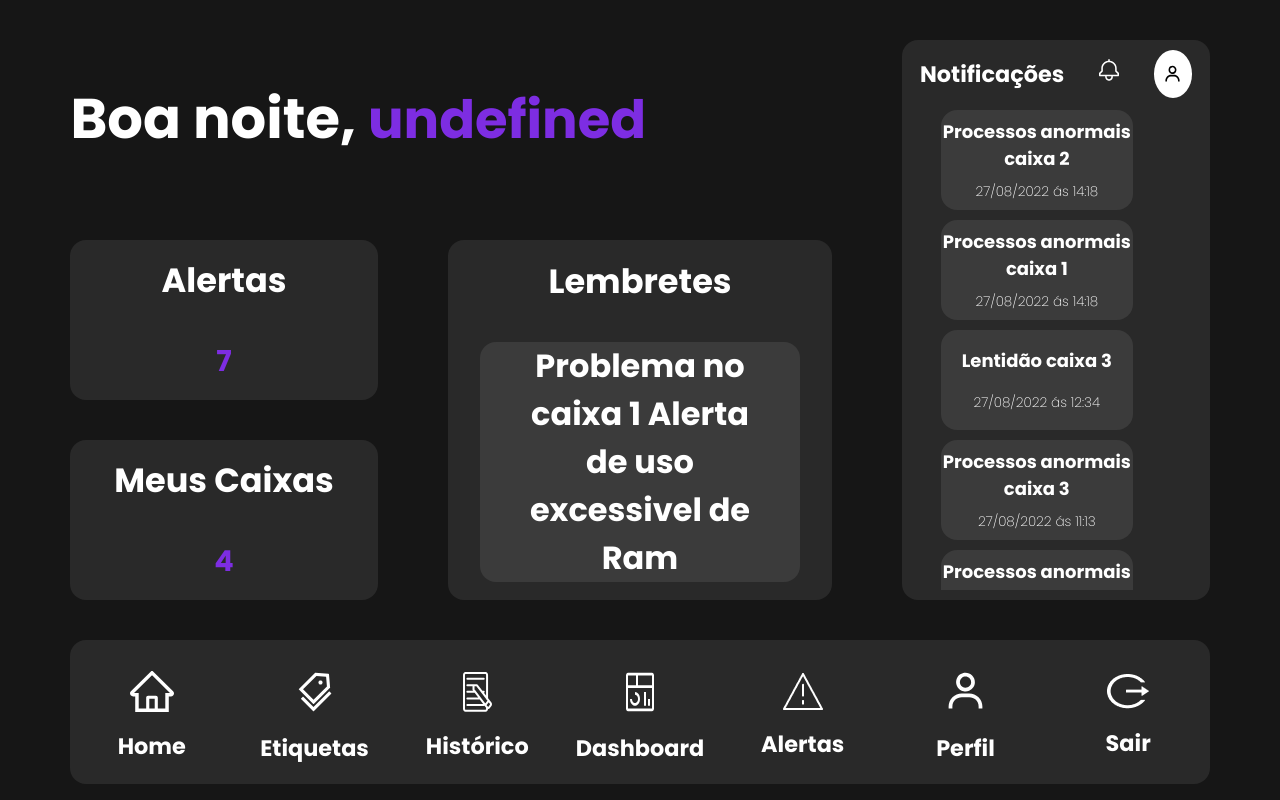
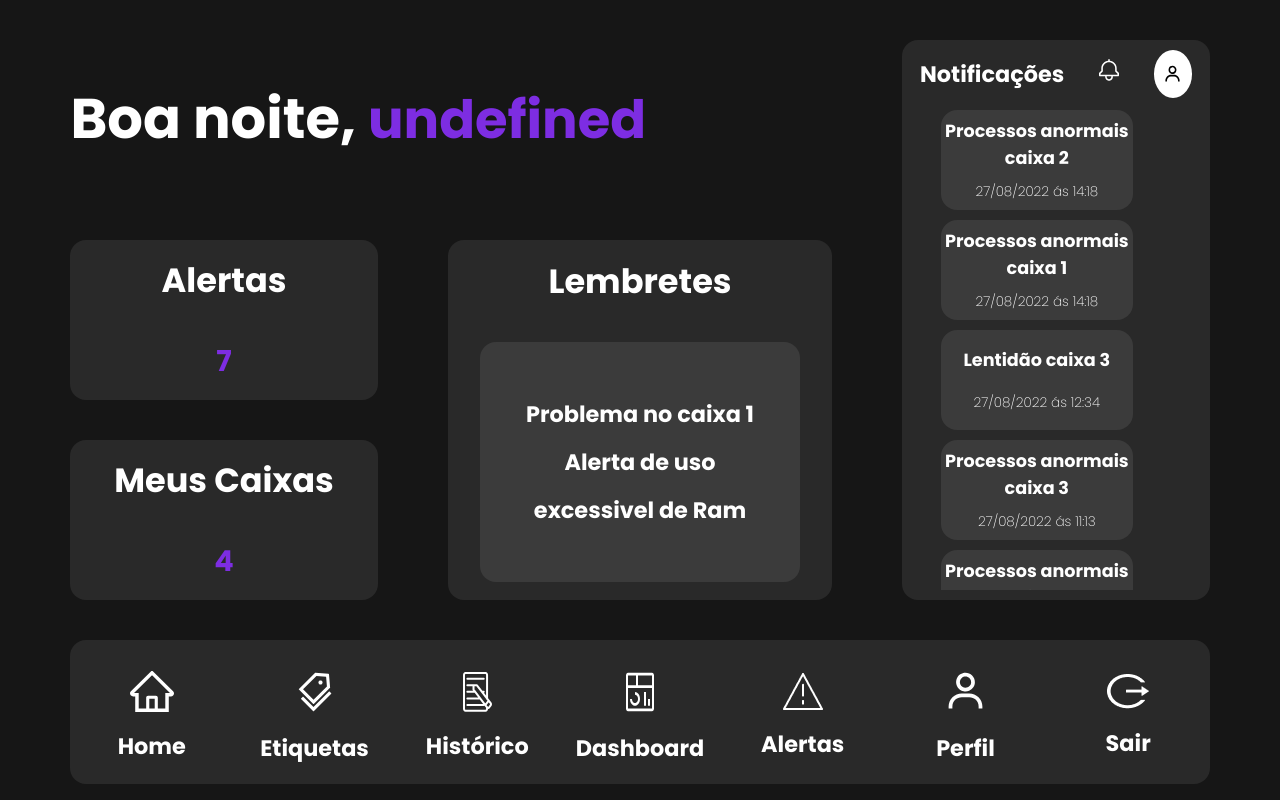
Before and after one commit to iSee-sptech/website, a website: page public/dashboard/DashboardFuncionario.html in a window 1280 px wide. Drawn offline with Linux system fonts and the light colour scheme.

Commit message:
alteração tamanho fonte

```diff
--- a/public/css/DashboardFuncionario.css
+++ b/public/css/DashboardFuncionario.css
@@ -69,14 +69,6 @@ h2 {
   font-weight: 700;
   font-size: calc(0.9em + 1vmin);
   line-height: 48px;
-}
-
-h3 {
-  font-style: normal;
-  font-weight: 700;
-  font-size: calc(0.99em + 1vmin);
-  font-size: 18px;
-  line-height: 27px;
 }
 
 h4 {
@@ -178,7 +170,7 @@ h4 {
   font-weight: 700;
   line-height: 48px;
   text-align: center;
-  font-size: calc(1.5em + 1vmin);
+  font-size: calc(0.9em + 1vmin);
 }
 
 .btn_add {
--- a/public/css/DashboardGestor.css
+++ b/public/css/DashboardGestor.css
@@ -70,7 +70,7 @@ h2 {
 h3 {
   font-style: normal;
   font-weight: 700;
-  font-size: calc(0.99em + 1vmin);
+  font-size: calc(0.6em + 1vmin);
   font-size: 18px;
   line-height: 27px;
 }
--- a/public/dashboard/DashboardFuncionario.html
+++ b/public/dashboard/DashboardFuncionario.html
@@ -43,32 +43,32 @@
 
         <div class="container_rollbar">
           <div class="notificacao">
-            <h3>Processos anormais caixa 2</h3>
+            <h4>Processos anormais caixa 2</h4>
             <p>27/08/2022 ás 14:18</p>
           </div>
 
           <div class="notificacao">
-            <h3>Processos anormais caixa 1</h3>
+            <h4>Processos anormais caixa 1</h4>
             <p>27/08/2022 ás 14:18</p>
           </div>
           <div class="notificacao">
-            <h3>Lentidão caixa 3</h3>
+            <h4>Lentidão caixa 3</h4>
             <p>27/08/2022 ás 12:34</p>
           </div>
           <div class="notificacao">
-            <h3>Processos anormais caixa 3</h3>
+            <h4>Processos anormais caixa 3</h4>
             <p>27/08/2022 ás 11:13</p>
           </div>
           <div class="notificacao">
-            <h3>Processos anormais caixa 2</h3>
+            <h4>Processos anormais caixa 2</h4>
             <p>27/08/2022 ás 10:00</p>
           </div>
           <div class="notificacao">
-            <h3>Lentidão caixa 4</h3>
+            <h4>Lentidão caixa 4</h4>
             <p>27/08/2022 ás 08:18</p>
           </div>
           <div class="notificacao">
-            <h3>Processos anormais caixa 4</h3>
+            <h4>Processos anormais caixa 4</h4>
             <p>27/08/2022 ás 07:00</p>
           </div>
         </div>
```
Also changed, not shown: public/dashboard/DashboardGestor.html (+7 -7 lines).
